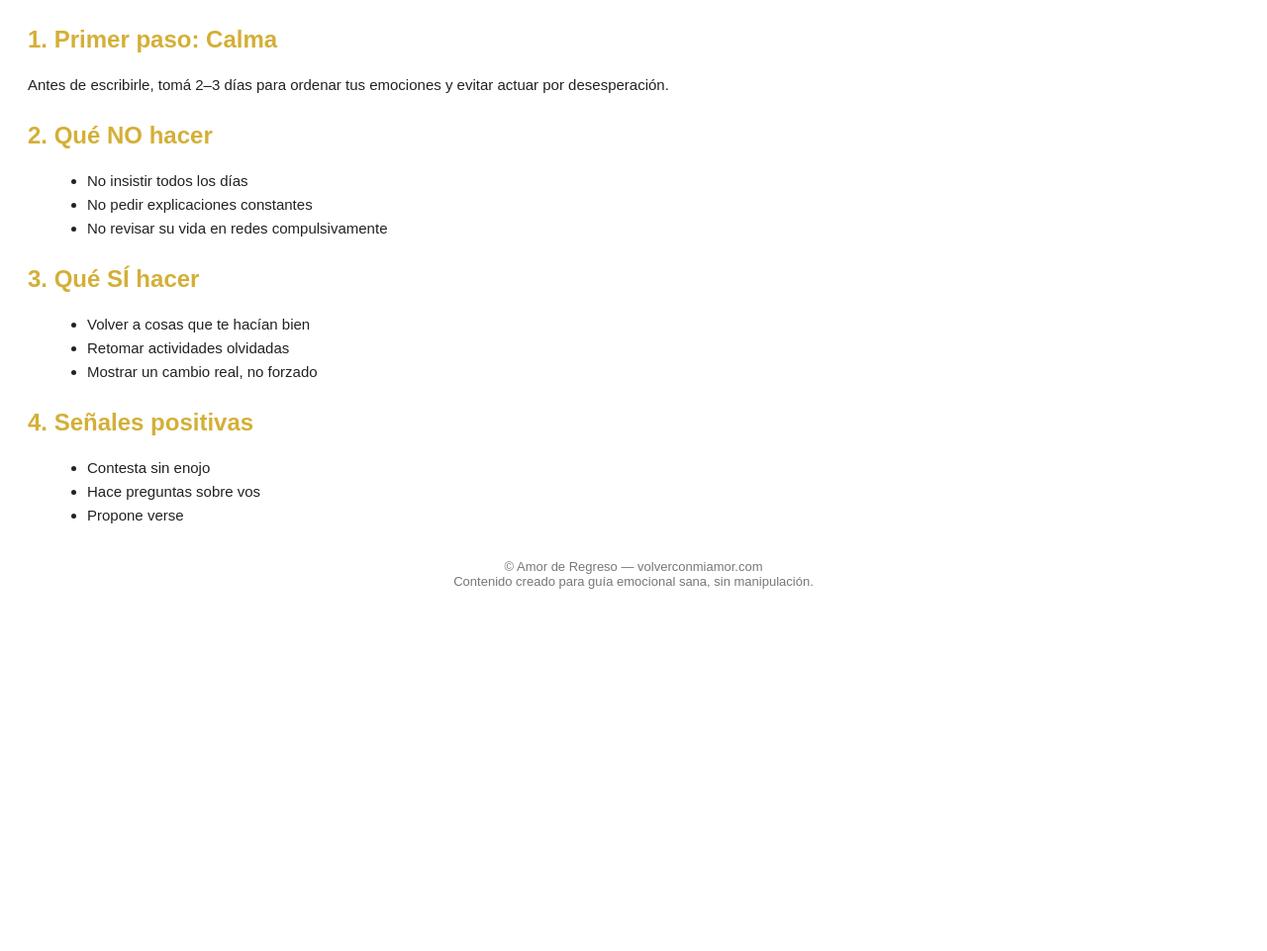
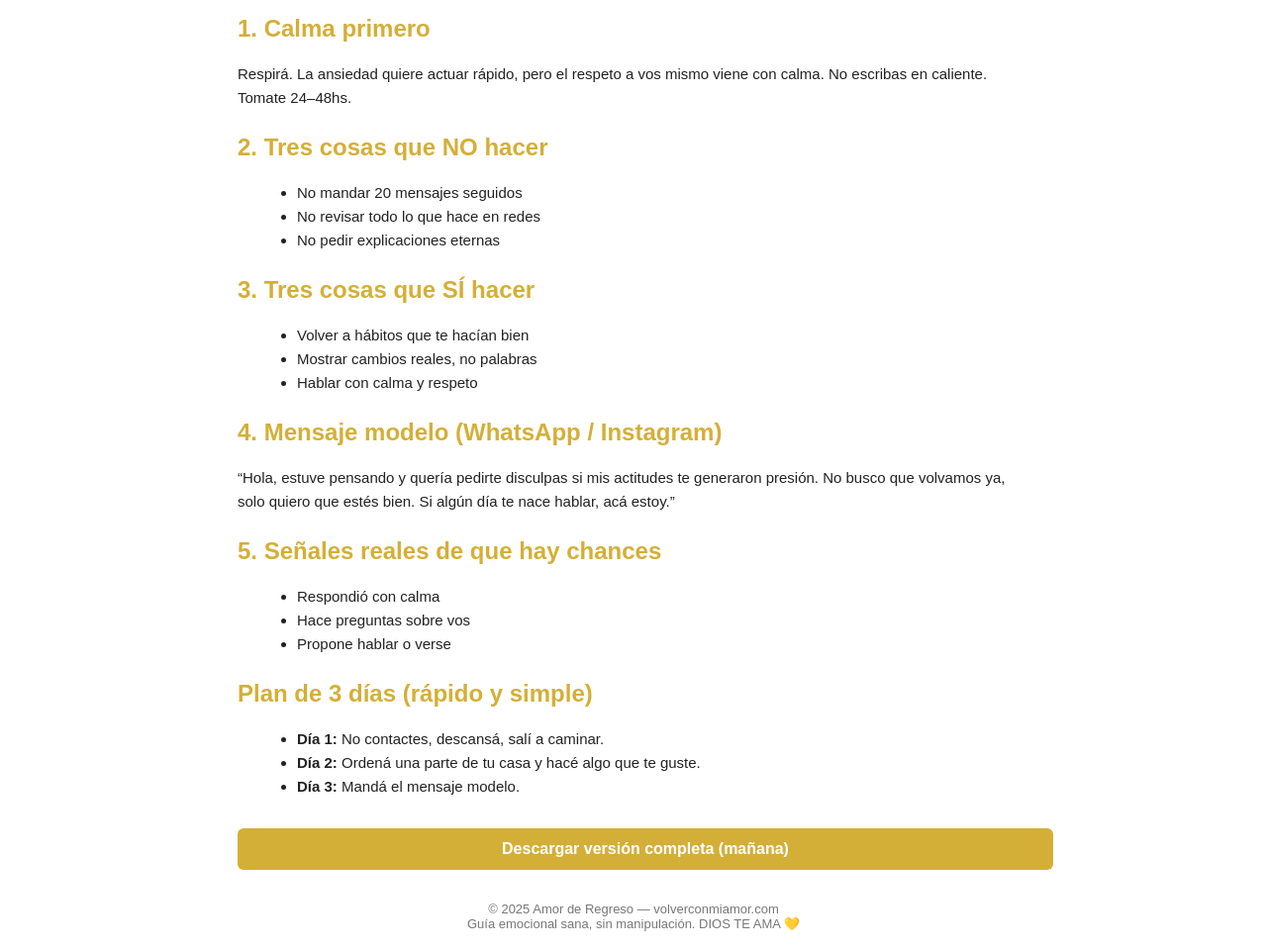
Before and after one commit to Avanza100/si-se-puede, a plain HTML site: page guia.html in a window 1280 px wide. Shown: the part 131-1092 px from the top of the page at 99% size. Before the commit the page ends 800 px from the top, so only its background shows below. Drawn offline with Linux system fonts and the light colour scheme.

Commit message:
Update guia.html

```diff
--- a/guia.html
+++ b/guia.html
@@ -3,49 +3,65 @@
 <head>
   <meta charset="UTF-8" />
   <meta name="viewport" content="width=device-width, initial-scale=1" />
-  <title>Guía completa — Amor de Regreso</title>
+  <title>Guía — Amor de Regreso (DIOS TE AMA)</title>
   <style>
-    body { font-family: Arial; background:#fff; color:#222; padding:20px; }
-    h1 { color:#d4af37; text-align:center; }
-    h2 { color:#d4af37; margin-top:25px; }
+    body { font-family: Arial; background:#fff; color:#222; padding:20px; max-width:800px; margin:auto; }
+    h1 { color:#d4af37; text-align:center; margin-top:20px; }
+    h2 { color:#d4af37; margin-top:24px; }
     p, li { font-size:15px; line-height:1.6; }
     ul { margin-left:20px; }
     .footer { margin-top:32px; font-size:13px; text-align:center; color:#777; }
+    .btn { display:block; width:100%; background:#d4af37; color:#fff; padding:12px; border-radius:6px; text-align:center; margin-top:30px; text-decoration:none; font-weight:bold; }
   </style>
 </head>
 <body>
 
-<h1>Guía Amor de Regreso</h1>
+<h1>Guía — Amor de Regreso</h1>
 
 <p><strong>DIOS TE AMA 💛</strong></p>
 
-<h2>1. Primer paso: Calma</h2>
-<p>Antes de escribirle, tomá 2–3 días para ordenar tus emociones y evitar actuar por desesperación.</p>
+<h2>1. Calma primero</h2>
+<p>Respirá. La ansiedad quiere actuar rápido, pero el respeto a vos mismo viene con calma. No escribas en caliente. Tomate 24–48hs.</p>
 
-<h2>2. Qué NO hacer</h2>
+<h2>2. Tres cosas que NO hacer</h2>
 <ul>
-  <li>No insistir todos los días</li>
-  <li>No pedir explicaciones constantes</li>
-  <li>No revisar su vida en redes compulsivamente</li>
+  <li>No mandar 20 mensajes seguidos</li>
+  <li>No revisar todo lo que hace en redes</li>
+  <li>No pedir explicaciones eternas</li>
 </ul>
 
-<h2>3. Qué SÍ hacer</h2>
+<h2>3. Tres cosas que SÍ hacer</h2>
 <ul>
-  <li>Volver a cosas que te hacían bien</li>
-  <li>Retomar actividades olvidadas</li>
-  <li>Mostrar un cambio real, no forzado</li>
+  <li>Volver a hábitos que te hacían bien</li>
+  <li>Mostrar cambios reales, no palabras</li>
+  <li>Hablar con calma y respeto</li>
 </ul>
 
-<h2>4. Señales positivas</h2>
+<h2>4. Mensaje modelo (WhatsApp / Instagram)</h2>
+<p>
+“Hola, estuve pensando y quería pedirte disculpas si mis actitudes te generaron presión.
+No busco que volvamos ya, solo quiero que estés bien. Si algún día te nace hablar, acá estoy.”
+</p>
+
+<h2>5. Señales reales de que hay chances</h2>
 <ul>
-  <li>Contesta sin enojo</li>
+  <li>Respondió con calma</li>
   <li>Hace preguntas sobre vos</li>
-  <li>Propone verse</li>
+  <li>Propone hablar o verse</li>
 </ul>
 
+<h2>Plan de 3 días (rápido y simple)</h2>
+<ul>
+  <li><strong>Día 1:</strong> No contactes, descansá, salí a caminar.</li>
+  <li><strong>Día 2:</strong> Ordená una parte de tu casa y hacé algo que te guste.</li>
+  <li><strong>Día 3:</strong> Mandá el mensaje modelo.</li>
+</ul>
+
+<a class="btn" href="https://si-se-puede-seven.vercel.app/guia.html">Descargar versión completa (mañana)</a>
+
 <div class="footer">
-  © Amor de Regreso — volverconmiamor.com<br/>
-  Contenido creado para guía emocional sana, sin manipulación.
+  © 2025 Amor de Regreso — volverconmiamor.com<br/>
+  Guía emocional sana, sin manipulación. DIOS TE AMA 💛
 </div>
 
 </body>
```
